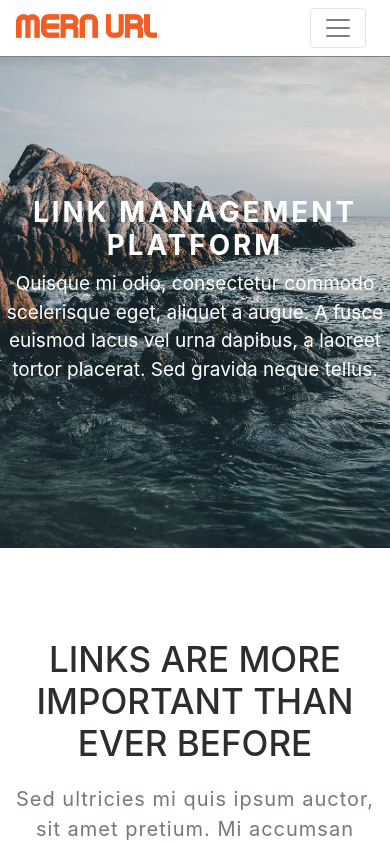
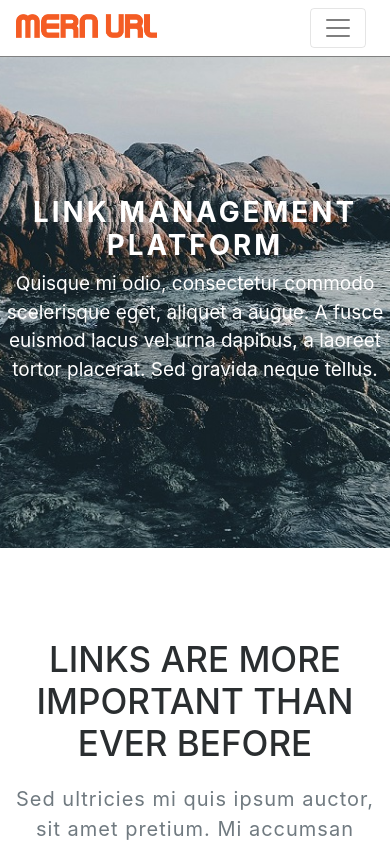
Before and after one commit to mhkarimi1383/mern-urlshortener, a React (Create React App) app in the folder client/: page /about in a window 390 px wide. Shown: the top 844 px of the page. Built offline with nearby package versions, Linux system fonts and the light colour scheme.

Commit message:
adds alternate background for About.js on mobile

```diff
--- a/client/src/App.css
+++ b/client/src/App.css
@@ -394,7 +394,6 @@
   height:500px;
   overflow:hidden;
   width:100%;
-  background-position-y: 50%;
   background-position: center !important;
   background-repeat:no-repeat;
   background-size:cover;
@@ -404,6 +403,12 @@
   align-items: center;
   justify-content: center;
   color:white;
+}
+
+@media only screen and (max-width: 500px) {
+  .heading {
+  	background-image: url(./about-back-mobile.jpg);
+  }
 }
 
 
```
Also changed, not shown: client/src/about-back-mobile.jpg (added).
